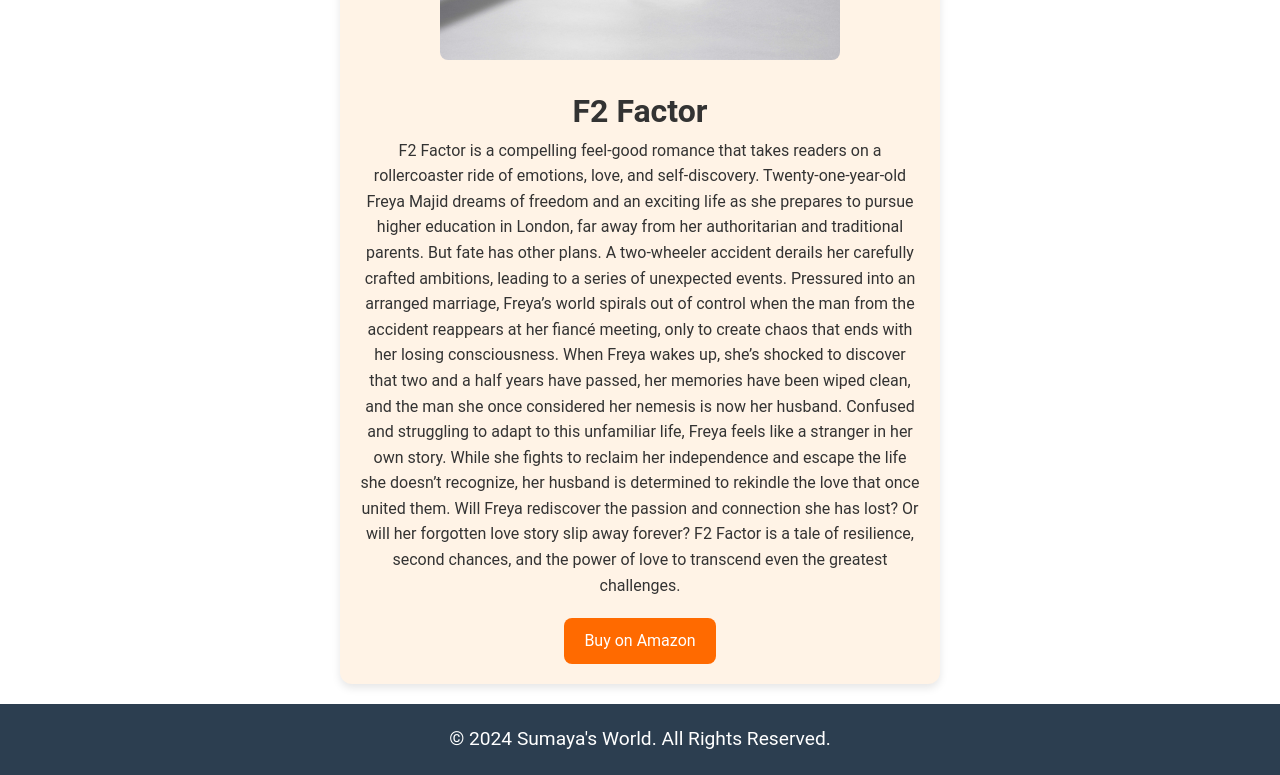
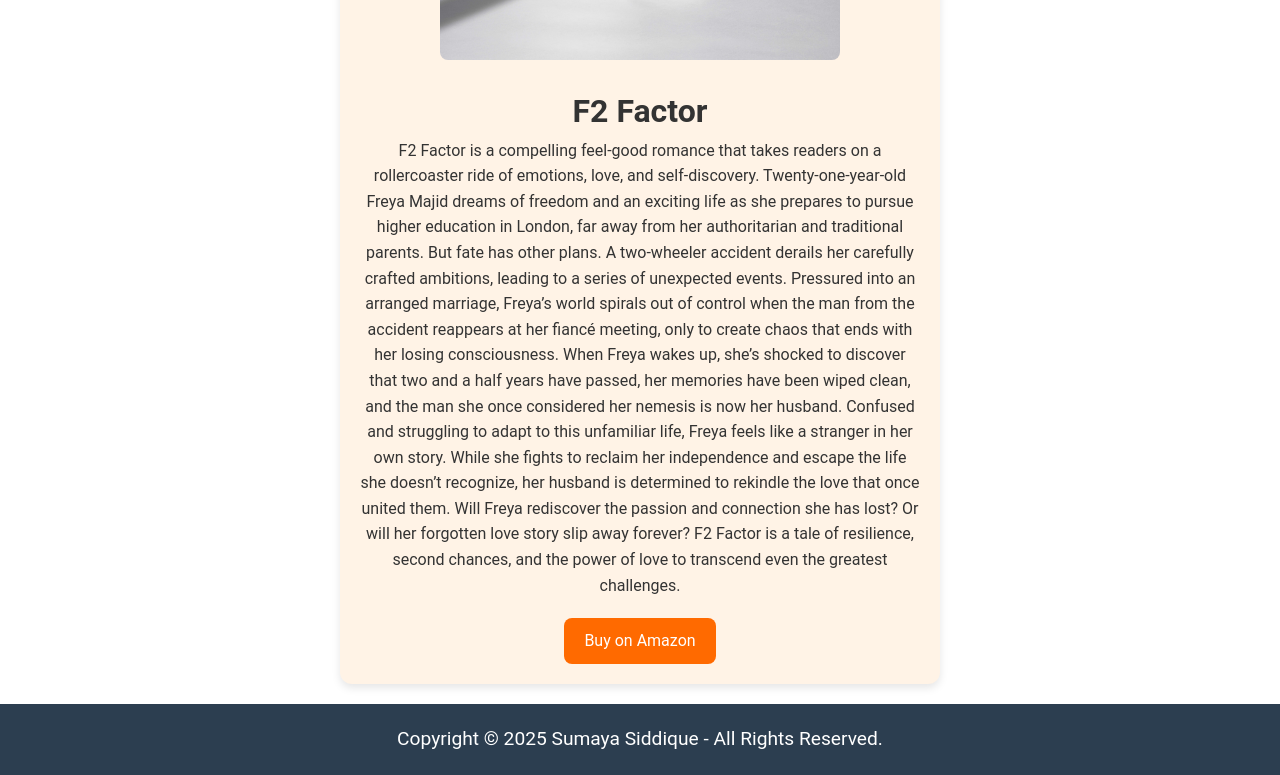
Before and after one commit to ARJUN-O/vite-react, a React (Vite) app: page /book-details in a window 1280 px wide. Shown: the part 415-1190 px from the top of the page. Built offline with nearby package versions, Linux system fonts and the light colour scheme.

Commit message:
copyright message change

```diff
--- a/src/components/Footer.tsx
+++ b/src/components/Footer.tsx
@@ -3,7 +3,7 @@ import "./Footer.css";
 const Footer = () => {
   return (
     <footer className="footer">
-      <p>&copy; 2024 Sumaya's World. All Rights Reserved.</p>
+      <p>Copyright © 2025 Sumaya Siddique - All Rights Reserved.</p>
     </footer>
   );
 };
```
